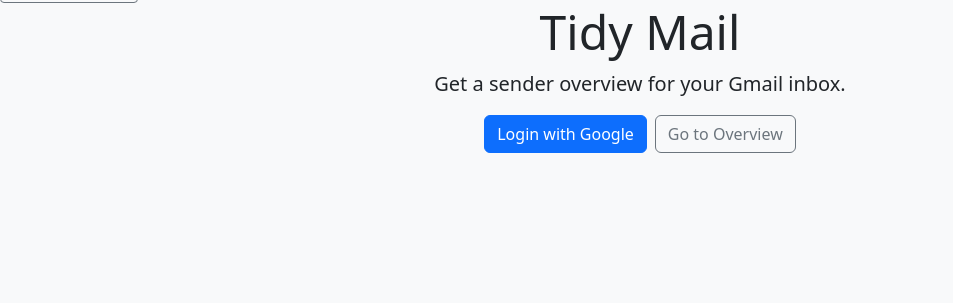
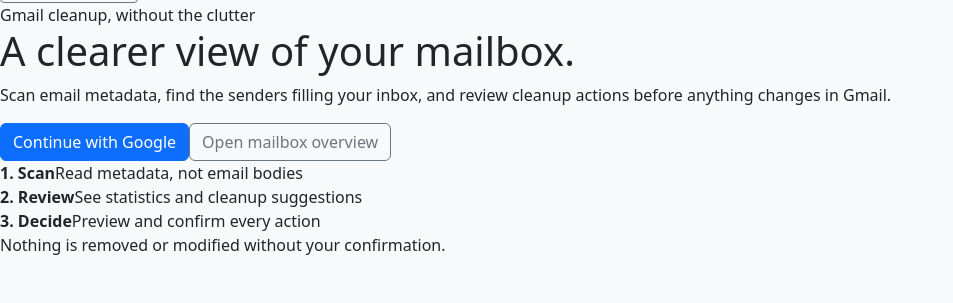
Before and after one commit to HarounMinhas/Tidy-Mail, an ASP.NET Core app: page / in a window 1280 px wide. Shown: the part 52-355 px from the top of the page, without its empty margins (0-953 px from the left). Run offline with ASP.NET Core 8, Linux system fonts and the light colour scheme; some libraries are stand-ins or nearby versions.

Commit message:
ui: establish clean app shell and landing page

```diff
--- a/src/MailboxCleaner.Web/Pages/Index.razor
+++ b/src/MailboxCleaner.Web/Pages/Index.razor
@@ -2,30 +2,33 @@
 @inject IWebHostEnvironment HostEnvironment
 @inject IConfiguration Configuration
 
-<div class="text-center">
-    <h1 class="display-5">Tidy Mail</h1>
-    <p class="lead">Get a sender overview for your Gmail inbox.</p>
+<section class="tm-landing">
+    <div class="tm-eyebrow">Gmail cleanup, without the clutter</div>
+    <h1>A clearer view of your mailbox.</h1>
+    <p class="tm-lead">Scan email metadata, find the senders filling your inbox, and review cleanup actions before anything changes in Gmail.</p>
     @if (IsDemo)
     {
-        <div class="alert alert-warning" role="status">
-            <strong>DEMO MODE — synthetic data only.</strong>
-            No Google account, OAuth token or real email is used. Changes are temporary and reset when the app restarts.
-        </div>
+        <div class="tm-notice tm-notice-warn" role="status"><strong>Demo mode:</strong> Synthetic messages only. No real Google account is connected and no real Gmail changes are made.</div>
     }
-
-    <div class="d-flex justify-content-center gap-2">
+    <div class="tm-landing-actions">
         @if (IsDemo)
         {
-            <a class="btn btn-primary" href="/demo/login?account=alice" data-enhance-nav="false">Open demo Alice</a>
-            <a class="btn btn-outline-primary" href="/demo/login?account=bob" data-enhance-nav="false">Open demo Bob</a>
+            <a class="btn btn-primary" href="/demo/login?account=alice" data-enhance-nav="false">Explore as demo Alice</a>
+            <a class="btn btn-outline-secondary" href="/demo/login?account=bob" data-enhance-nav="false">Explore as demo Bob</a>
         }
         else
         {
-            <a class="btn btn-primary" href="/auth/login">Login with Google</a>
+            <a class="btn btn-primary" href="/auth/login" data-enhance-nav="false">Continue with Google</a>
         }
-        <a class="btn btn-outline-secondary" href="/overview">Go to Overview</a>
+        <a class="btn btn-outline-secondary" href="/overview">Open mailbox overview</a>
     </div>
-</div>
+    <div class="tm-landing-benefits">
+        <div><strong>1. Scan</strong><span>Read metadata, not email bodies</span></div>
+        <div><strong>2. Review</strong><span>See statistics and cleanup suggestions</span></div>
+        <div><strong>3. Decide</strong><span>Preview and confirm every action</span></div>
+    </div>
+    <p class="tm-privacy-line">Nothing is removed or modified without your confirmation.</p>
+</section>
 
 @code {
     private bool IsDemo => HostEnvironment.IsDevelopment() && Configuration.GetValue<bool>("Mailbox:DemoMode");
```
